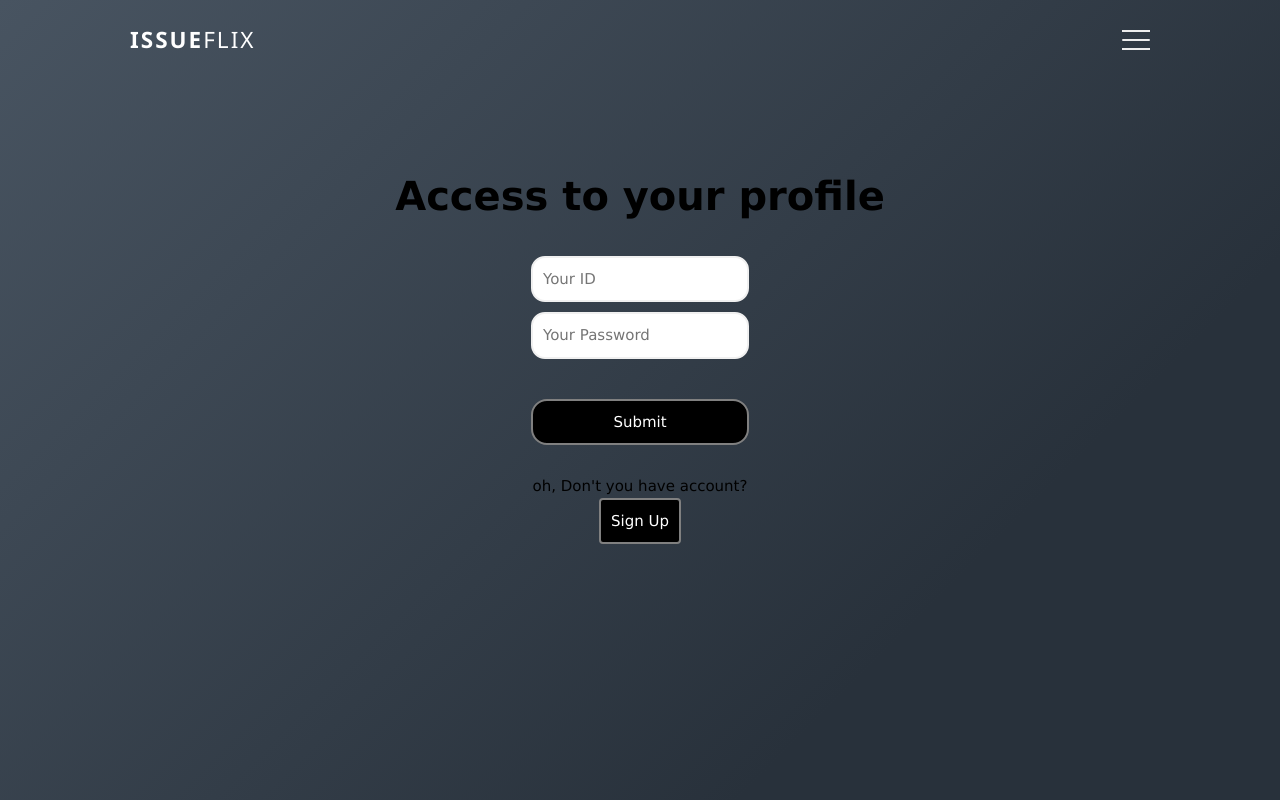
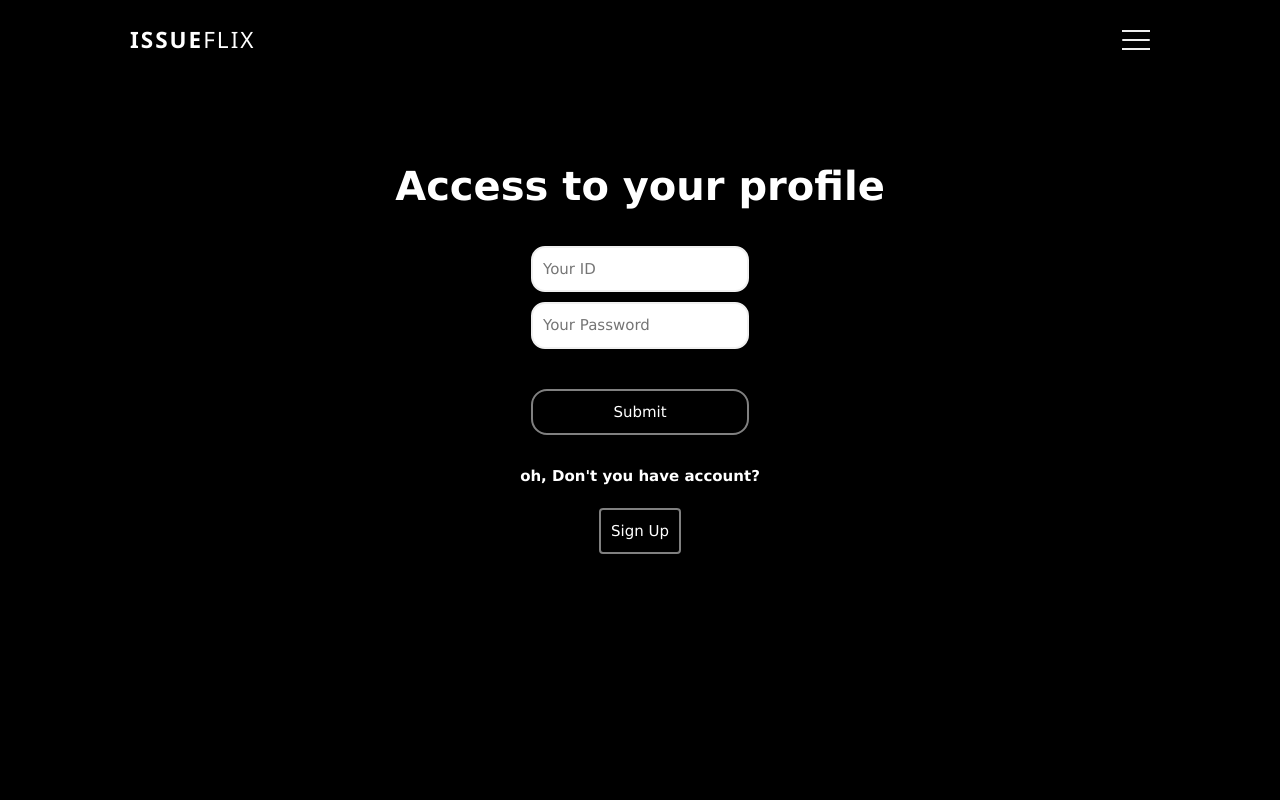
Before and after one commit to github01main/issueFlix, a Django app: template templates/signin.html in a window 1280 px wide. Run offline with Django 4.2, Linux system fonts and the light colour scheme; the template is opened without the code that fills it, so the values that code supplies are empty; some libraries are stand-ins or nearby versions.

Commit message:
error edit

```diff
--- a/static/css/error.css
+++ b/static/css/error.css
@@ -8,8 +8,10 @@
 
 .error-container h1 {
     font-size: 50px;
+    color: #fff;
 }
 
 .error-container p {
     font-size: 30px;
+    color: #fff;
 }
--- a/static/css/signin.css
+++ b/static/css/signin.css
@@ -21,6 +21,7 @@
   margin-bottom: 30px;
   font-weight: bold;
   font-size: 40px;
+  color: #fff;
 }
 
 .sign-container .index-header .form > button {
@@ -53,6 +54,12 @@
   align-items: center;
 }
 
+.sign-container .index-body p {
+  margin-bottom: 20px;
+  color: #fff;
+  font-weight: bold;
+}
+
 .sign-container .index-body #myBtn {
   background-color: black;
   border: 2px solid gray;
--- a/static/css/style.css
+++ b/static/css/style.css
@@ -13,8 +13,7 @@
 .container {
   min-height: 100vh;
   width: 100%;
-  background-color: #485461;
-  background-image: linear-gradient(135deg, #485461, #28313b 74%);
+  background-color: black;
   overflow-x: hidden;
   transform-style: preserve-3d;
 }
```
Also changed, not shown: db.sqlite3.
